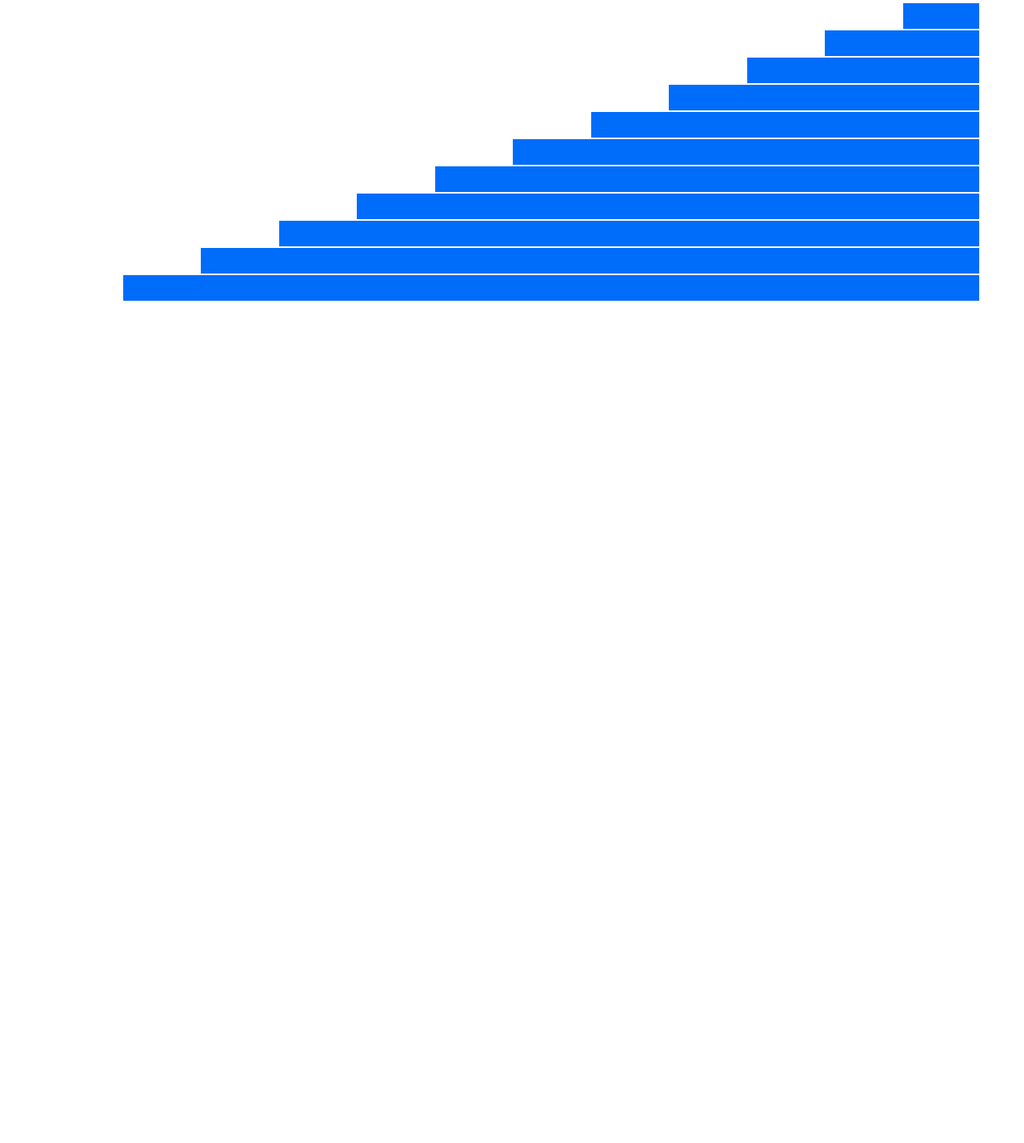
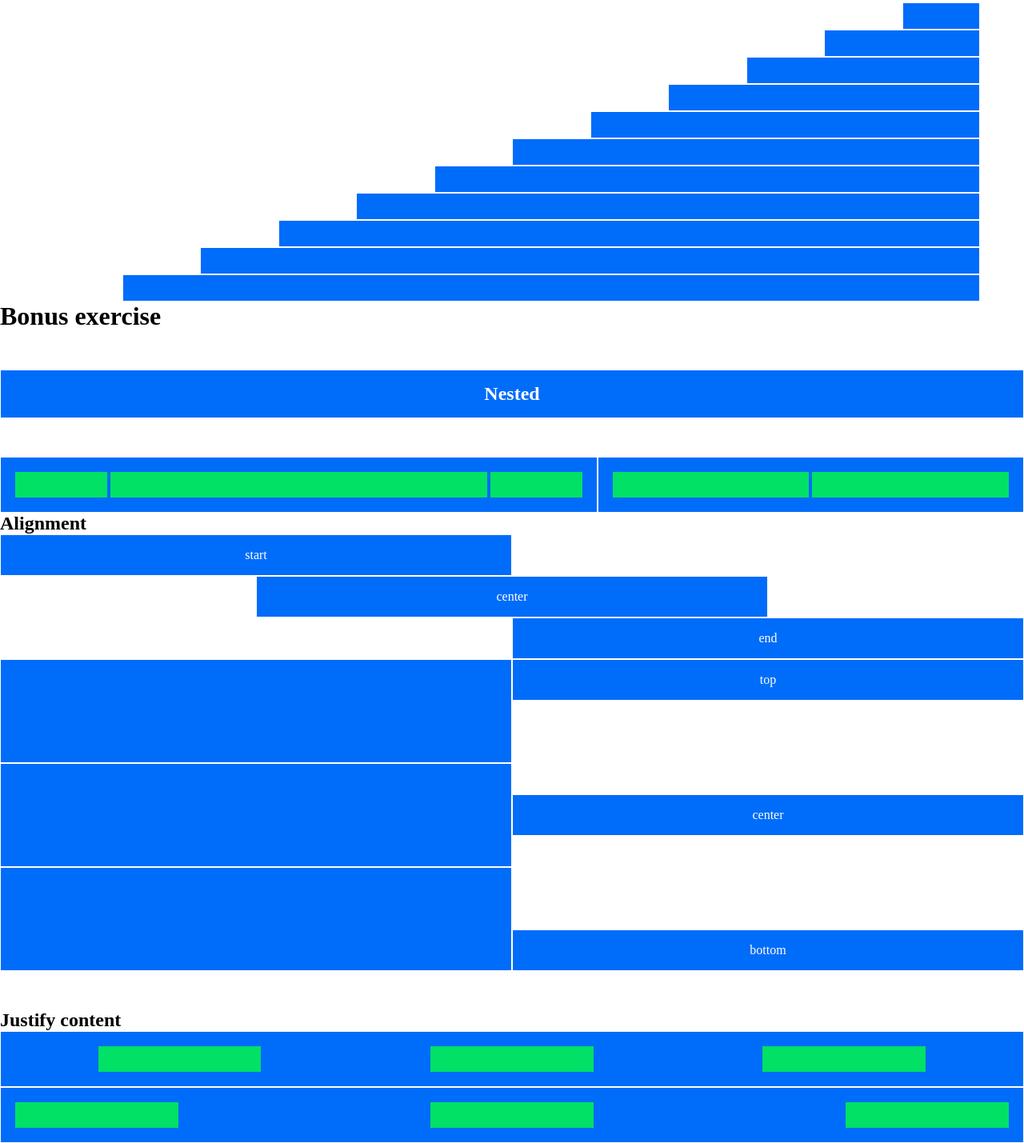
Before and after one commit to rc2pc2/html-css-12bool, a plain HTML site: page index.html in a window 1280 px wide. Shown: the part 753-2182 px from the top of the page at 80% size. Before the commit the page ends 1130 px from the top, so only its background shows below. Drawn offline with Linux system fonts and the light colour scheme.

Commit message:
microbonus on 12 boolflex

```diff
--- a/css/12-boolflex.css
+++ b/css/12-boolflex.css
@@ -470,13 +470,43 @@
     display: flex;
 }
 
-.flex-between{
-    justify-content: space-between;
-}
 
 .flex-centered{
     justify-content: center;
     align-items: center;
+}
+
+
+.justify-between{
+    justify-content: space-between;
+}
+
+.justify-around{
+    justify-content: space-around;
+}
+
+.justify-start{
+    justify-content: start;
+}
+
+.justify-center{
+    justify-content: center;
+}
+
+.justify-end{
+    justify-content: end;
+}
+
+.align-self-start{
+    align-self: flex-start;
+}
+
+.align-self-center{
+    align-self: center;
+}
+
+.align-self-end{
+    align-self: flex-end;
 }
 
 .m-auto{
--- a/css/style.css
+++ b/css/style.css
@@ -11,3 +11,8 @@
     background-color: #01e165;
     border: 2px solid #006cfa;
 }
+
+
+.big{
+    padding: 4rem 1rem;
+}
--- a/index.html
+++ b/index.html
@@ -23,6 +23,7 @@
             </h1>
         </header>
         <main>
+            <!-- ? CONTAINER > ROW > COLUMN -->
             <div class="container">
                 <div class="row">
                     <div class="col-1"> col-1 </div>
@@ -138,6 +139,90 @@
                     <div class="col-offset-1 col-11"></div>
                 </div>
             </div>
+
+            <div class="container-fluid">
+                <h1>
+                    Bonus exercise
+                </h1>
+                <div class="row mt-2">
+                    <div class="col-12">
+                        <h2>
+                            Nested
+                        </h2>
+                    </div>
+                </div>
+
+                <div class="row mt-2">
+                    <div class="col-7">
+                        <div class="row">
+                            <div class="col-2 nested"></div>
+                            <div class="col-8 nested"></div>
+                            <div class="col-2 nested"></div>
+                        </div>
+                    </div>
+                    <div class="col-5">
+                        <div class="row">
+                            <div class="col-6 nested"></div>
+                            <div class="col-6 nested"></div>
+                        </div>
+                    </div>
+                </div>
+
+                <h2>
+                    Alignment
+                </h2>
+                <div class="row justify-start">
+                    <div class="col-6">
+                        start
+                    </div>
+                </div>
+                <div class="row justify-center">
+                    <div class="col-6">
+                        center
+                    </div>
+                </div>
+                <div class="row justify-end">
+                    <div class="col-6">
+                        end
+                    </div>
+                </div>
+
+                <div class="row">
+                    <div class="col-6 big"></div>
+                    <div class="col-6 align-self-start">
+                        top
+                    </div>
+                    <div class="col-6 big"></div>
+                    <div class="col-6 align-self-center">
+                        center
+                    </div>
+                    <div class="col-6 big"></div>
+                    <div class="col-6 align-self-end">
+                        bottom
+                    </div>
+                </div>
+
+                <h2 class="mt-2">
+                    Justify content
+                </h2>
+                <div class="row ">
+                    <div class="col-12">
+                        <div class="row justify-around">
+                            <div class="col-2 nested"></div>
+                            <div class="col-2 nested "></div>
+                            <div class="col-2 nested"></div>
+                        </div>
+                    </div>
+                    <div class="col-12">
+                        <div class="row justify-between">
+                            <div class="col-2 nested"></div>
+                            <div class="col-2 nested "></div>
+                            <div class="col-2 nested"></div>
+                        </div>
+                    </div>
+                </div>
+            </div>
+
         </main>
     </body>
 </html>
```
